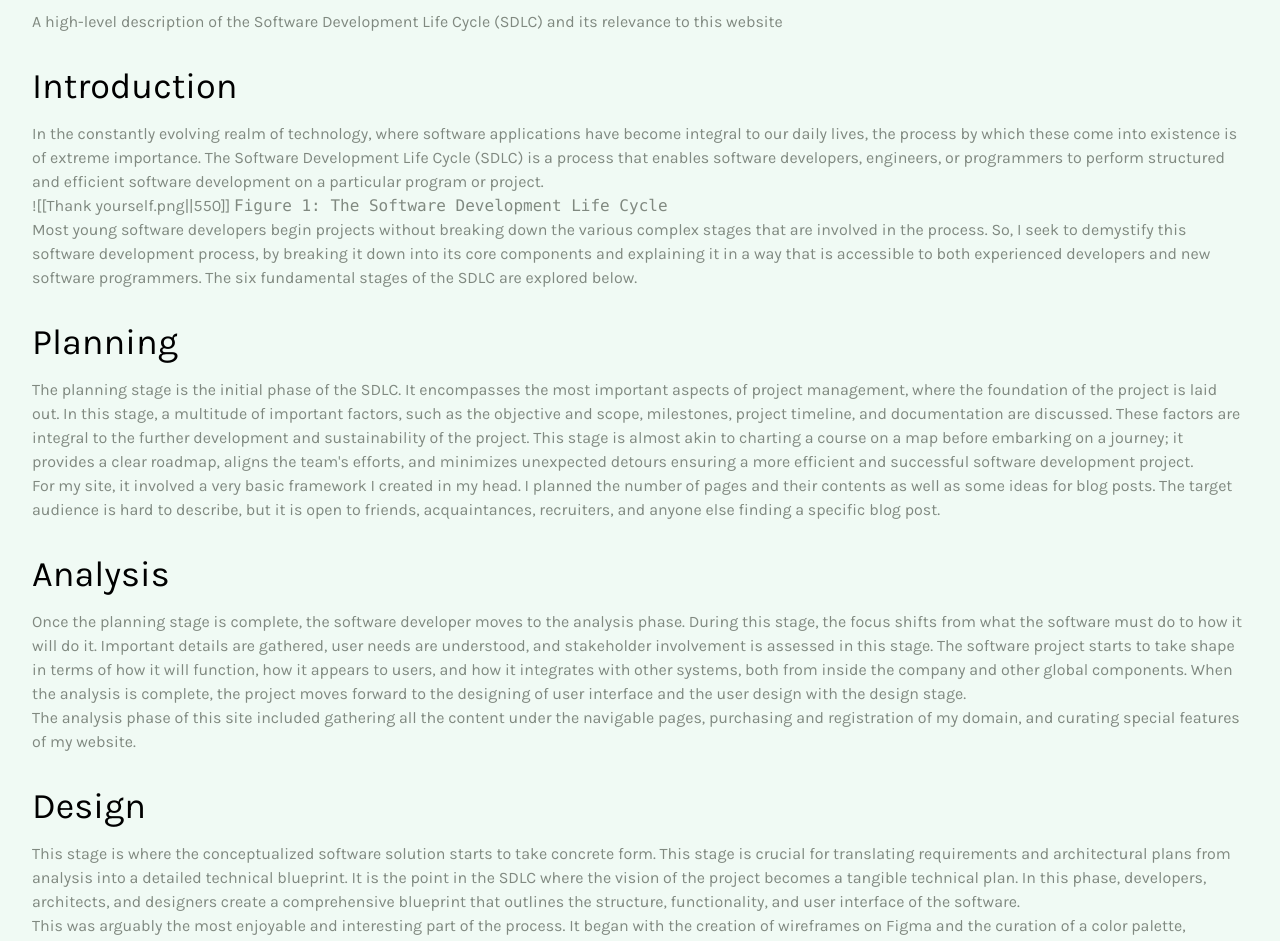
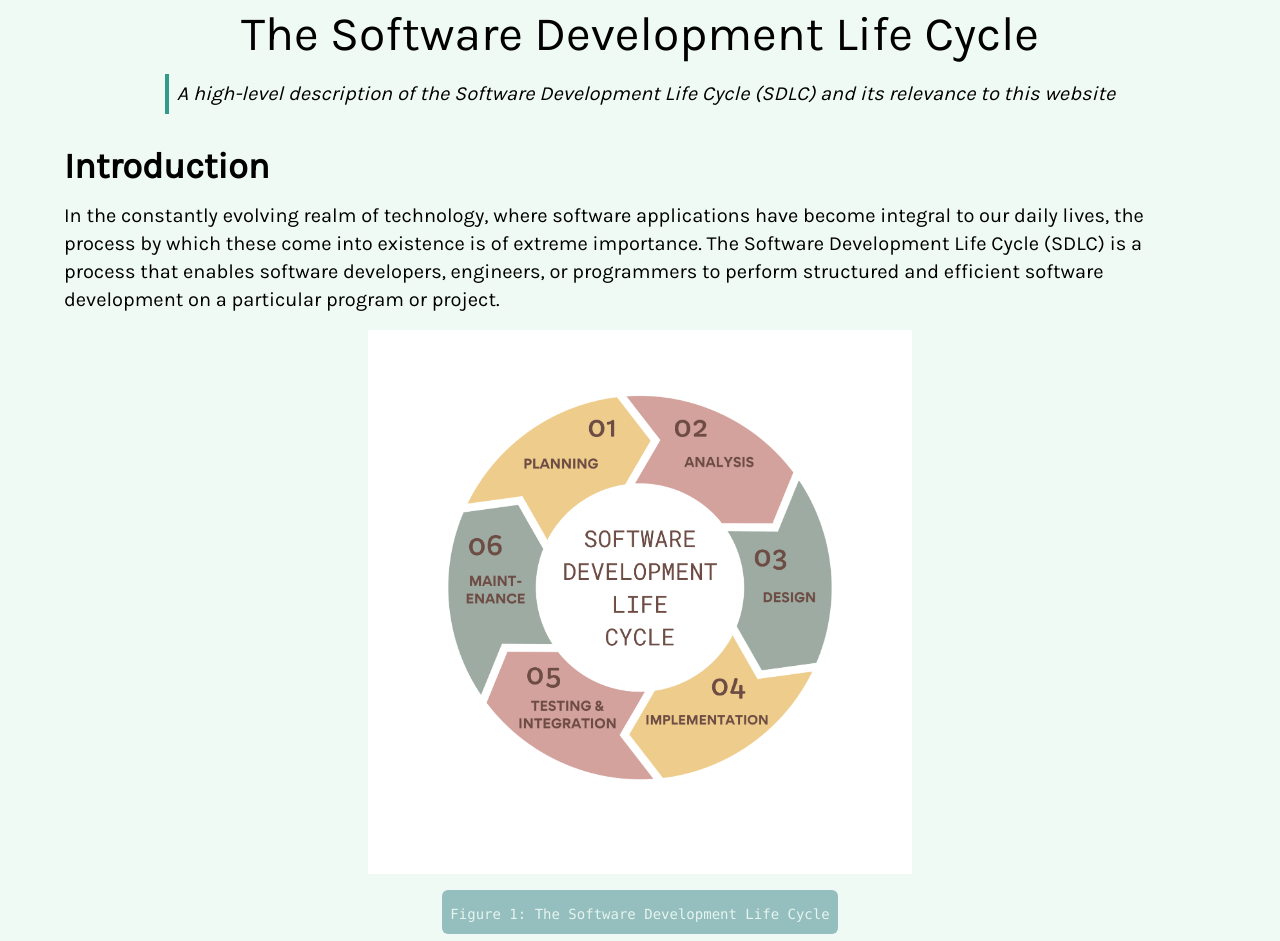
Before and after one commit to nidhiswamy/website, a Next.js app: page /blog/description-of-sdlc in a window 1280 px wide. Shown: the part 210-1151 px from the top of the page. Built offline with nearby package versions, Linux system fonts and the light colour scheme; a web font is replaced by a local one.

Commit message:
fixed blog layout issues with md

```diff
--- a/public/blogs/description-of-sdlc.md
+++ b/public/blogs/description-of-sdlc.md
@@ -9,7 +9,7 @@ readtime: "10"
 # Introduction
 In the constantly evolving realm of technology, where software applications have become integral to our daily lives, the process by which these come into existence is of extreme importance. The Software Development Life Cycle (SDLC) is a process that enables software developers, engineers, or programmers to perform structured and efficient software development on a particular program or project.
 
-![[Thank yourself.png||550]]
+![Fig. 1](/blogs/fig1.png)
 `Figure 1: The Software Development Life Cycle`
 
 Most young software developers begin projects without breaking down the various complex stages that are involved in the process. So, I seek to demystify this software development process, by breaking it down into its core components and explaining it in a way that is accessible to both experienced developers and new software programmers. The six fundamental stages of the SDLC are explored below.
@@ -42,7 +42,7 @@ Testing comprises of three major tiers:
 2. **Integration tests**: This is the second step of the pyramid and verifies the interaction of unit-tested code with other codes in the application.
 3. **End-to-end tests**: These are the most expensive to maintain, with the slowest operating pace. It is also the most time-consuming phase and has unreliable external dependencies.
 
-![[Thank yourself(1).png|600]]
+![Fig. 2](/blogs/fig2.png)
 `Figure 2: Tiers of Software Testing`
 
 Testing is essential for identifying and resolving issues early in the development process. It helps ensure that the software is stable, secure, and reliable, reducing the likelihood of defects and issues in the production environment. The integration phase is critical for ensuring that all parts of the software interact as intended. It helps identify and resolve issues related to component compatibility, data exchange, and third-party integration, ensuring a seamless and functional software solution.
--- a/src/app/blog/[slug]/page.js
+++ b/src/app/blog/[slug]/page.js
@@ -4,7 +4,12 @@ import matter from 'gray-matter';
 import Markdown from "markdown-to-jsx";
 import markdownOptions from '@/utils/markdownOptions';
 import getPostMetadata from "@/utils/getPostMetadata"
-import { Title } from "@/app/ui/BlogLayout";
+import ContactLinks from '@/app/ui/contactlinks';
+import {
+  Title,
+  Copyright,
+  Back,
+} from "@/app/ui/BlogLayout";
 
 function getBlogContent(slug) {
   const folder = 'public/blogs/';
@@ -21,7 +26,7 @@ export const generateStaticParams = async () => {
   })
 }
 
-export async function generateMetadata({ params, searchParams }) {
+export async function generateMetadata({ params }) {
   const id = params?.slug ? ' | ' + params.slug : '';
   return {
     title: `Nidhi Swamy Blog ${id.replaceAll('_', ' ')}`,
@@ -33,9 +38,19 @@ export default function BlogPage(props) {
   const post = getBlogContent(slug);
 
   return (
-    <div>
+    <div className="flex flex-col items-center justify-center p-8">
+      <header className="flex justify-items-start w-full">
+        <Back />
+      </header>
       <Title text={post.data.title} />
       <Markdown options={markdownOptions}>{post.content}</Markdown>
+      <footer className="flex flex-row w-full mt-auto justify-between">
+        <div className="w-fit">
+          <p className="mt-10 w-fit">Contact Me</p>
+          <ContactLinks />
+        </div>
+        <Copyright />
+      </footer>
     </div>
   )
 }
--- a/src/app/ui/BlogLayout.tsx
+++ b/src/app/ui/BlogLayout.tsx
@@ -1,6 +1,5 @@
 import React from 'react';
 import Link from 'next/link';
-import ContactLinks from '@/app/ui/contactlinks';
 import { karla, inter } from '@/app/fonts';
 
 interface ItemType {
@@ -29,29 +28,29 @@ export function Title({ text }: {text: string}) {
   );
 }
 
-export function Description({ text }: {text: string}) {
+export function Description({ children }: {children: React.ReactNode}) {
   return (
     <div className="flex flex-row items-center justify-center">
       <div className="h-18 lg:h-8 xl:h-10 w-0 sm:w-1 bg-secondary mr-2"></div>
       <div className="text-center sm:text-left text-sm sm:text-md lg:text-lg italic">
-        {text}
+        {children}
       </div>
     </div>
   );
 }
 
-export function Header1({ text }: {text: string}) {
+export function Header1({ children }: {children: React.ReactNode}) {
   return (
     <div className={ `${karla.className} text-2xl font-bold sm:text-4xl mt-8 mb-4` }>
-      {text}
+      {children}
     </div>
   );
 }
 
-export function Header2({ text }: {text: string}) {
+export function Header2({ children }: {children: React.ReactNode}) {
   return (
     <div className="text-2xl font-semibold mb-2 mt-4">
-      {text}
+      {children}
     </div>
   );
 }
@@ -64,36 +63,38 @@ export function Body({ children }: {children: React.ReactNode}) {
   );
 }
 
-export function BoldText({ text }: {text: string}) {
+export function BoldText({ children }: {children: React.ReactNode}) {
   return (
     <div className="font-bold">
-      {text}
+      {children}
     </div>
   );
 }
 
-export function List({ items }: { items: ItemType[] }) {
+export function List({ children }: { children: React.ReactNode[] }) {
+  console.log('children: ', children);
   return (
-    <ol className="list-decimal list-inside my-1">
-      {items.map((item: ItemType, index: number) => (
+    <ol key="list" className="list-decimal list-inside my-1">
+      {children.map((child: any, index: number) => (
         <li
           key={index}
           className="my-2"
         >
-          {item.title && <div className="font-extrabold inline">{item.title}: </div>}
-          {item.desc}
+          {child.props.children}
         </li>
       ))}
     </ol>
   );
 }
 
-export function Code({ text }: { text: string }) {
+export function Code({ children }: { children: React.ReactNode }) {
   return (
-    <div className="relative bg-[#505050] text-primary/[0.8] p-4 font-mono">
-      <pre className="whitespace-pre-wrap break-words">
-        <code>{text}</code>
-      </pre>
+    <div className="flex items-center justify-center pb-2">
+      <div className="bg-tiffany-blue text-primary/[0.9] p-2 font-mono w-fit rounded-md">
+        <pre className="whitespace-pre-wrap break-words">
+          <code className="text-sm">{children}</code>
+        </pre>
+      </div>
     </div>
   );
 }
@@ -118,24 +119,31 @@ export function Copyright() {
   );
 }
 
+export function Image(props: {src: string, alt: string}) {
+  return (
+    <div className="flex items-center justify-center max-w-full">
+      <img
+        src={props.src}
+        alt={props.alt}
+        width={300}
+        height={300}
+        className="p-4 object-contain rounded-md max-w-auto w-1/2"
+      />
+    </div>
+  );
+}
+
 const BlogLayout = ({ title, desc, children }: {title: string, desc: string, children: React.ReactNode}) => {
   return (
     <div className="flex flex-col w-full sm:w-3/4 min-h-screen max-h-full">
       <header className="text-center items-center">
         <Back />
         <Title text={title}/>
-        <Description text={desc}/>
+        <Description children={desc}/>
       </header>
       <main className={`${inter.className} leading-relaxed tracking-wide`}>
         {children}
       </main>
-      <footer className="flex flex-row mt-auto justify-between">
-        <div className="w-fit">
-          <p className="mt-10 w-fit">Contact Me</p>
-          <ContactLinks />
-        </div>
-        <Copyright />
-      </footer>
     </div>
   );
 }
--- a/src/utils/markdownOptions.js
+++ b/src/utils/markdownOptions.js
@@ -1,22 +1,47 @@
+import {
+  Header1,
+  Header2,
+  Description,
+  Body,
+  BoldText,
+  List,
+  Code,
+  LinkText,
+  Copyright,
+  Image
+} from '@/app/ui/BlogLayout';
+
 export default {
   overrides: {
     h1: {
-      component: 'h1',
-      props: {
-        className: 'text-2xl sm:text-4xl mt-8 mb-4'
-      }
+      component: Header1,
     },
     h2: {
-      component: 'h2',
-      props: {
-        className: 'text-xl sm:text-3xl mt-8 mb-4'
-      }
+      component: Header2,
+    },
+    blockquote: {
+      component: Description,
     },
     p: {
-      component: 'p',
-      props: {
-        className: 'text-gray'
-      }
+      component: Body,
+    },
+    ol: {
+      component: List
+    },
+    ul: {
+      component: List
+    },
+    code: {
+      component: Code
+    },
+    a: {
+      component: LinkText
+    },
+    hr: {
+      component: Copyright
+    },
+    img: {
+      component: Image
     }
   }
 };
--- a/tailwind.config.ts
+++ b/tailwind.config.ts
@@ -26,6 +26,7 @@ const config: Config = {
       'secondary-extra-light': '#9FB798',
       'dark-gray': '#36453B',
       'gray': '#808980',
+      'tiffany-blue': '#94BFBE',
       'primary': '#F0FAF4',
       'primary-dark': '#000000',
       'primary-light': '#9b6a6c',
```
Also changed, not shown: public/blogs/fig1.png (added), public/blogs/fig2.png (added).
